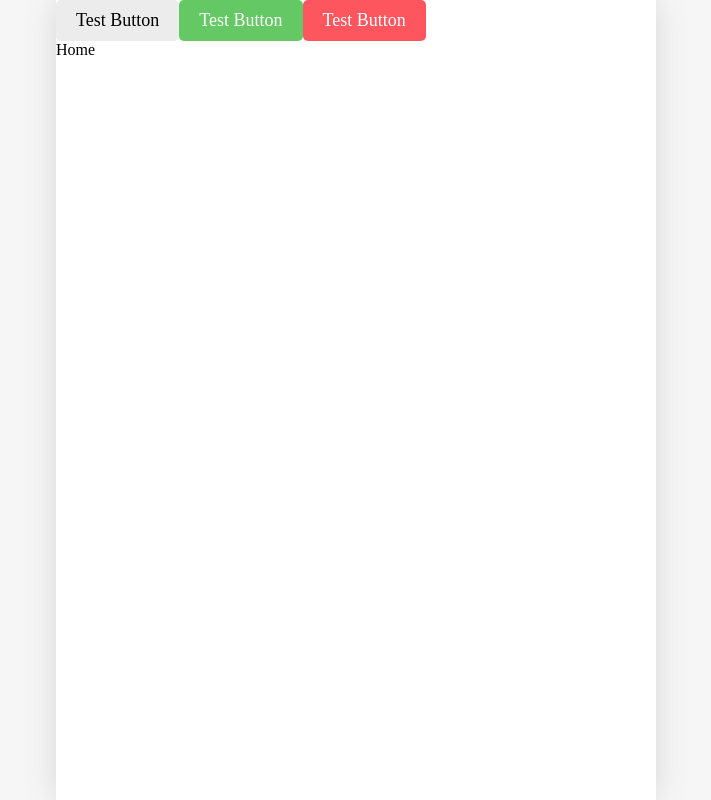
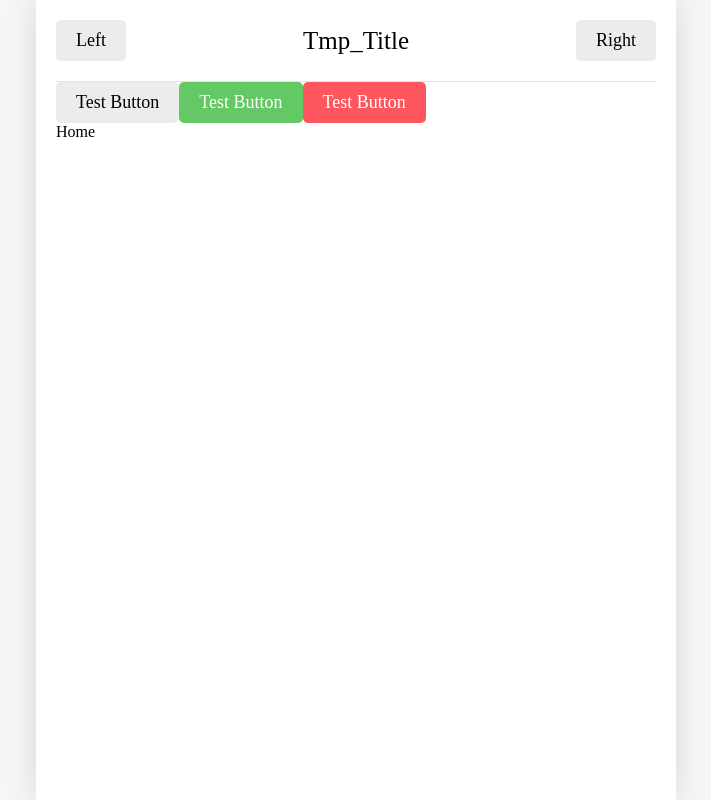
Before and after one commit to mooni9375/emotional-diary, a React (Vite) app: page / in a window 1280 px wide. Shown: the whole page, without its empty margins (284-995 px from the left). Built offline with nearby package versions, Linux system fonts and the light colour scheme; a web font is replaced by a local one.

Commit message:
Set Common : Header

```diff
--- a/src/App.jsx
+++ b/src/App.jsx
@@ -4,6 +4,7 @@
 import New from "./pages/New";
 import Diary from "./pages/Diary";
 import Notfound from "./pages/Notfound";
+import Header from "./components/Header.jsx";
 import Button from "./components/Button.jsx";
 
 import { getEmotionImage } from "./util/get-emotion-image";
@@ -16,6 +17,11 @@
 
   return (
     <>
+      <Header
+        title={"Tmp_Title"}
+        leftChild={<Button text={"Left"} />}
+        rightChild={<Button text={"Right"} />}
+      />
       <Button
         text="Test Button"
         onClick={() => {
--- /dev/null
+++ b/src/components/Header.css
@@ -0,0 +1,27 @@
+.Header {
+    display: flex;
+    align-items: center;
+
+    padding: 20px 0px;
+    border-bottom: 1px solid rgb(226, 226, 226);
+}
+
+.Header > div {
+    display: flex;
+}
+
+.Header .header_center {
+    width: 50%;
+    font-size: 25px;
+    justify-content: center;
+}
+
+.Header .header_left{
+    width: 25%;
+    justify-content: flex-start;
+}
+
+.Header .header_right{
+    width: 25%;
+    justify-content: flex-end;
+}
--- /dev/null
+++ b/src/components/Header.jsx
@@ -0,0 +1,13 @@
+import "./Header.css";
+
+const Header = ({ title, leftChild, rightChild }) => {
+  return (
+    <header className={"Header"}>
+      <div className="header_left">{leftChild}</div>
+      <div className="header_center">{title}</div>
+      <div className="header_right">{rightChild}</div>
+    </header>
+  );
+};
+
+export default Header;
--- a/src/index.css
+++ b/src/index.css
@@ -19,6 +19,7 @@
     min-height: 100vh;
     height: 100%;
     box-shadow: rgba(100, 100, 100, 0.2) 0px 0px 29px 0px;
+    padding: 0px 20px;
 }
 
 
```
